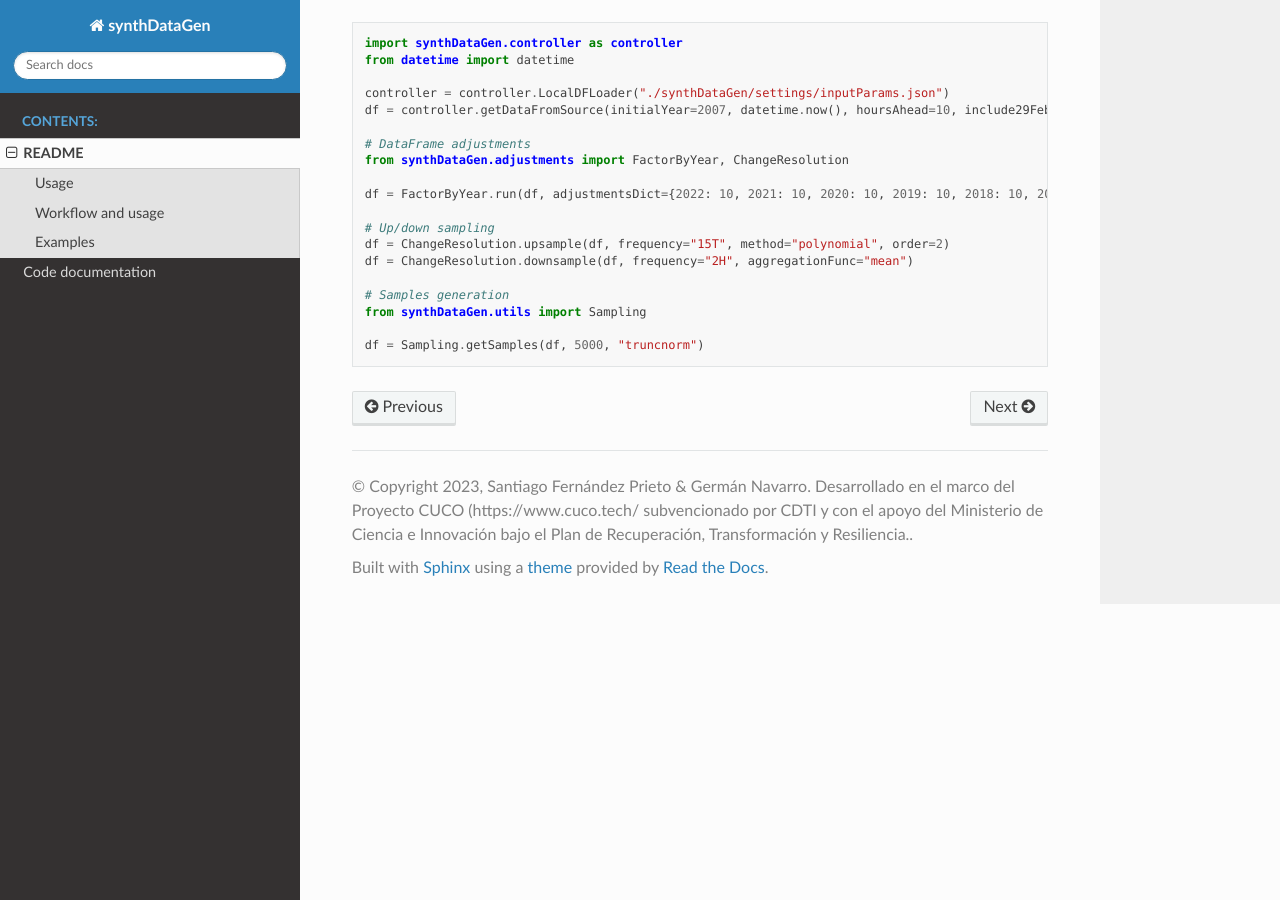
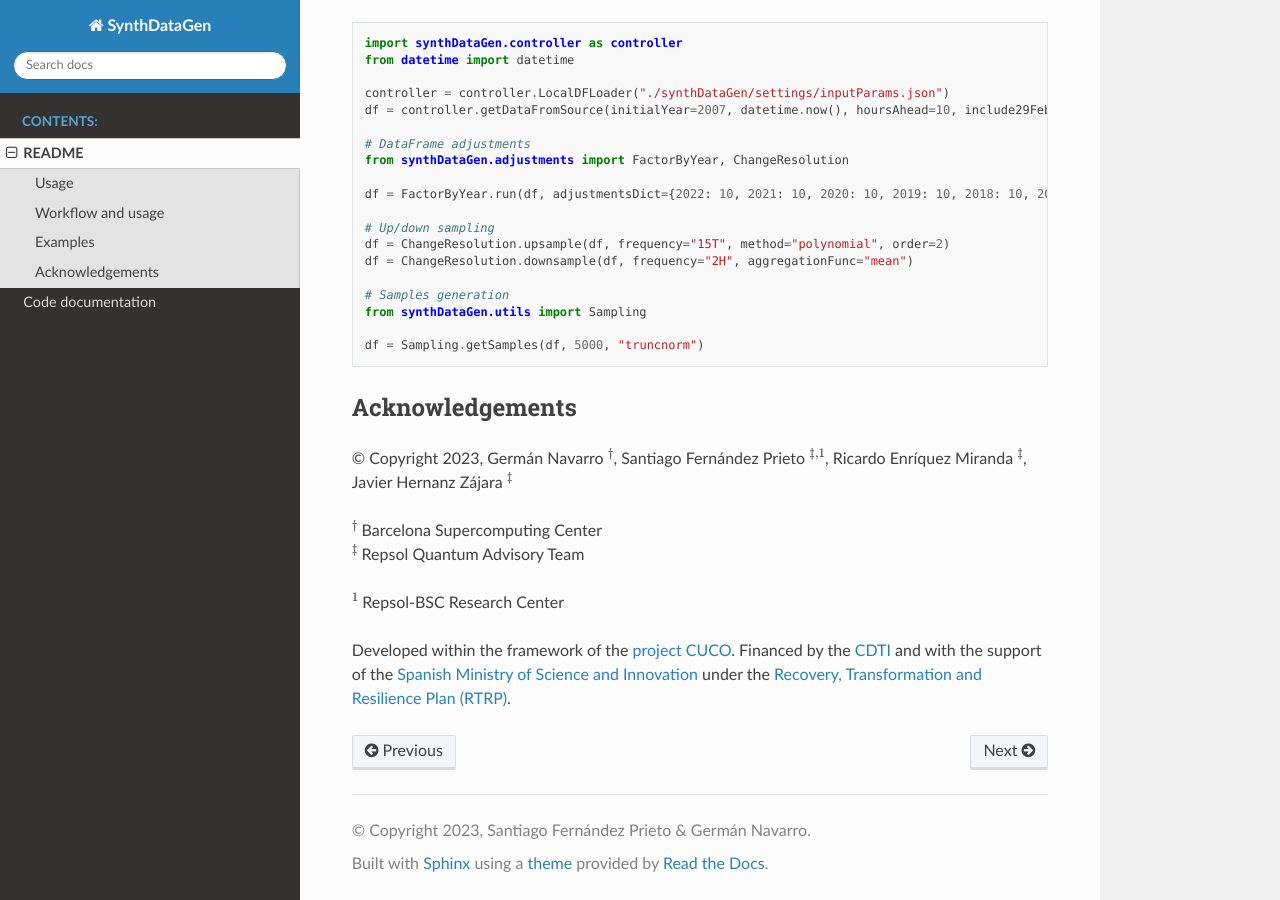
Before and after one commit to bsc-quantic/synthDataGen, a Sphinx documentation site: the page built from docs/readme_link.md, in a window 1280 px wide and 900 px high, scrolled down 1290 px. Built offline with Sphinx 7.4.7 and the Read the Docs theme 2.0.0, drawn with Linux system fonts in a browser that asks for light colours; some of the changed text lies outside the part shown.

````diff
--- a/README.md
+++ b/README.md
@@ -1,4 +1,4 @@
-# synthDataGen
+# SynthDataGen
 
 ## Usage
 
@@ -57,3 +57,15 @@ from synthDataGen.utils import Sampling
 
 df = Sampling.getSamples(df, 5000, "truncnorm")
 ```
+
+## Acknowledgements
+
+© Copyright 2023, Germán Navarro $^\dagger$, Santiago Fernández Prieto $^{\ddagger,1}$, Ricardo Enríquez Miranda $^\ddagger$, Javier Hernanz Zájara $^\ddagger$
+
+$^\dagger$ Barcelona Supercomputing Center
+\
+$^\ddagger$ Repsol Quantum Advisory Team
+
+$^1$ Repsol-BSC Research Center
+
+Developed within the framework of the [project CUCO](https://www.cuco.tech/). Financed by the [CDTI](https://www.cdti.es/en) and with the support of the [Spanish Ministry of Science and Innovation](https://www.ciencia.gob.es/en/) under the [Recovery, Transformation and Resilience Plan (RTRP)](https://www.ciencia.gob.es/en/Estrategias-y-Planes/Plan-de-Recuperacion-Transformacion-y-Resiliencia-PRTR.html).
--- /dev/null
+++ b/docs/README-ack.md
@@ -0,0 +1,11 @@
+## Acknowledgements
+
+© Copyright 2023, Germán Navarro {math}`^\dagger`, Santiago Fernández Prieto {math}`^{\ddagger,1}`, Ricardo Enríquez Miranda {math}`^\ddagger`, Javier Hernanz Zájara {math}`^\ddagger`
+
+{math}`^\dagger` Barcelona Supercomputing Center
+\
+{math}`^\ddagger` Repsol Quantum Advisory Team
+
+{math}`^1` Repsol-BSC Research Center
+
+Developed within the framework of the [project CUCO](https://www.cuco.tech/). Financed by the [CDTI](https://www.cdti.es/en) and with the support of the [Spanish Ministry of Science and Innovation](https://www.ciencia.gob.es/en/) under the [Recovery, Transformation and Resilience Plan (RTRP)](https://www.ciencia.gob.es/en/Estrategias-y-Planes/Plan-de-Recuperacion-Transformacion-y-Resiliencia-PRTR.html).
--- a/docs/conf.py
+++ b/docs/conf.py
@@ -10,8 +10,8 @@ sys.path.insert(0, os.path.abspath('..'))
 # -- Project information -----------------------------------------------------
 # https://www.sphinx-doc.org/en/master/usage/configuration.html#project-information
 
-project = 'synthDataGen'
-copyright = '2023, Santiago Fernández Prieto & Germán Navarro. \nDesarrollado en el marco del Proyecto CUCO (https://www.cuco.tech/ subvencionado por CDTI y con el apoyo del Ministerio de Ciencia e Innovación bajo el Plan de Recuperación, Transformación y Resiliencia.'
+project = 'SynthDataGen'
+copyright = '2023, Santiago Fernández Prieto & Germán Navarro'
 author = 'Santiago Fernández Prieto & Germán Navarro'
 release = '0.2'
 
--- a/docs/index.rst
+++ b/docs/index.rst
@@ -3,7 +3,7 @@
    You can adapt this file completely to your liking, but it should at least
    contain the root `toctree` directive.
 
-Welcome to Synthetic Data Generator for Energy Forecast's documentation!
+Welcome to SynthDataGen documentation!
 ========================================================================
 
 .. toctree::
--- a/docs/readme_link.md
+++ b/docs/readme_link.md
@@ -1,2 +1,6 @@
 ```{include} ../README.md
+:end-before: "## Acknowledgements"
 ```
+
+```{include} ./README-ack.md
+```
````
Also changed, not shown: docs/synthDataGen.rst (+0 -7 lines).
